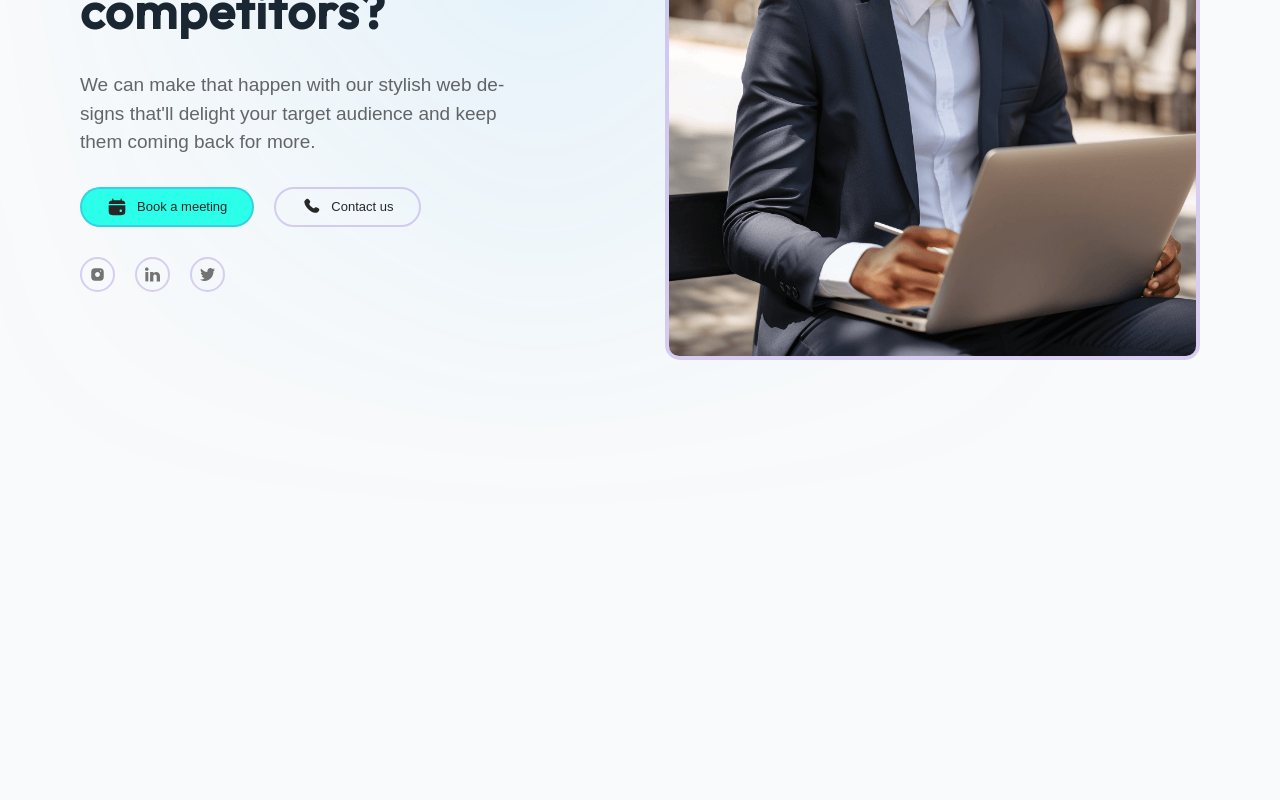
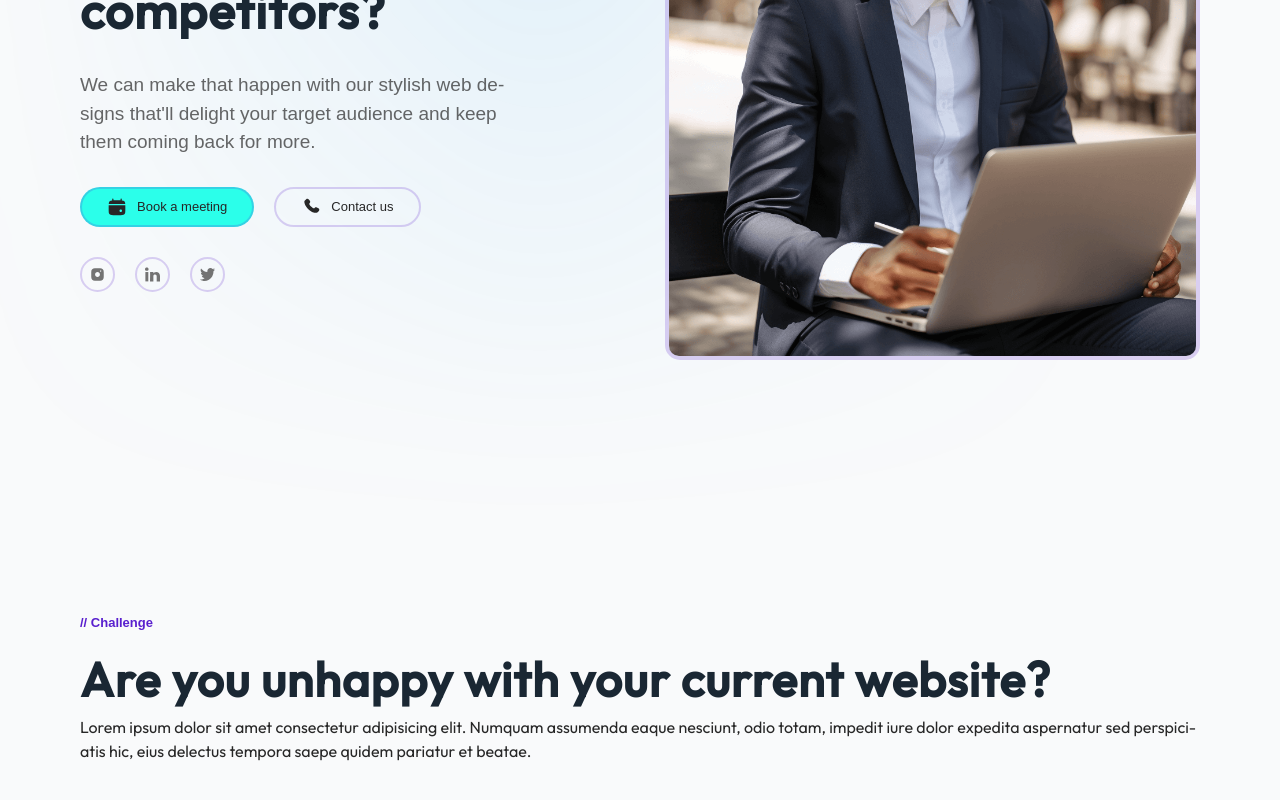
Before and after one commit to ChristianWare/chris-ware-agency, a Next.js app: page / in a window 1280 px wide. Shown: the part 350-1150 px from the top of the page. Before the commit the page ends 800 px from the top, so only its background shows below. Built offline with nearby package versions, Linux system fonts and the light colour scheme; a web font is replaced by a local one.

Commit message:
Challenge Start

```diff
--- a/src/app/globals.css
+++ b/src/app/globals.css
@@ -64,11 +64,11 @@ strong {
 }
 
 h2 {
-  font-size: 3.6rem;
+  font-size: 4.8rem;
 }
 
 h3 {
-  font-size: 3rem;
+  font-size: 2.1rem;
   color: var(--text);
   text-decoration: underline;
 }
@@ -99,7 +99,7 @@ p,
 input,
 textarea {
   font-weight: 400;
-  font-family: var(--roboto);
+  font-family: var(--outfit);
   hyphens: auto;
   font-size: 1.6rem;
   color: var(--text);
--- a/src/app/page.tsx
+++ b/src/app/page.tsx
@@ -16,6 +16,7 @@ import path from "path";
 import matter from "gray-matter";
 import Link from "next/link";
 import RotatingText from "../components/RotatingText/RotatingText";
+import Challenge from "@/components/Challenge/Challenge";
 
 const jsonLd = {
   "@context": "https://schema.org",
@@ -49,6 +50,7 @@ export default async function Home() {
         }}
       />
       <Hero />
+      <Challenge />
       {/* Challenge */}
       {/* benefits */}
       {/* <About /> */}
--- /dev/null
+++ b/src/components/Challenge/Challenge.moudlue.css
@@ -0,0 +1,9 @@
+.content {
+    background-color: red !important;
+}
+
+.highlight {
+  background-color: red;
+  color: red;
+  border: 2px solid red;
+}
--- /dev/null
+++ b/src/components/Challenge/Challenge.tsx
@@ -0,0 +1,20 @@
+import ContentPadding from "../ContentPadding/ContentPadding";
+import Label from "../Label/Label";
+import styles from "./Challenge.moudlue.css";
+
+const Challenge = () => {
+  return (
+    <div className={styles.container}>
+      <ContentPadding>
+        <div className={styles.content}>
+          <Label text='// Challenge' />
+          <h2>
+            Are you unhappy with your current website<span className={styles.highlight}>?</span>
+          </h2>
+          <p>Lorem ipsum dolor sit amet consectetur adipisicing elit. Numquam assumenda eaque nesciunt, odio totam, impedit iure dolor expedita aspernatur sed perspiciatis hic, eius delectus tempora saepe quidem pariatur et beatae.</p>
+        </div>
+      </ContentPadding>
+    </div>
+  );
+};
+export default Challenge;
--- a/src/components/Label/Label.module.css
+++ b/src/components/Label/Label.module.css
@@ -1,6 +1,7 @@
 .label {
   font-size: 1.3rem;
   font-family: var(--azeretMono) !important;
+  text-transform: capitalize;
   color: var(--primary);
   font-weight: 700;
   margin-bottom: 1rem;
```
